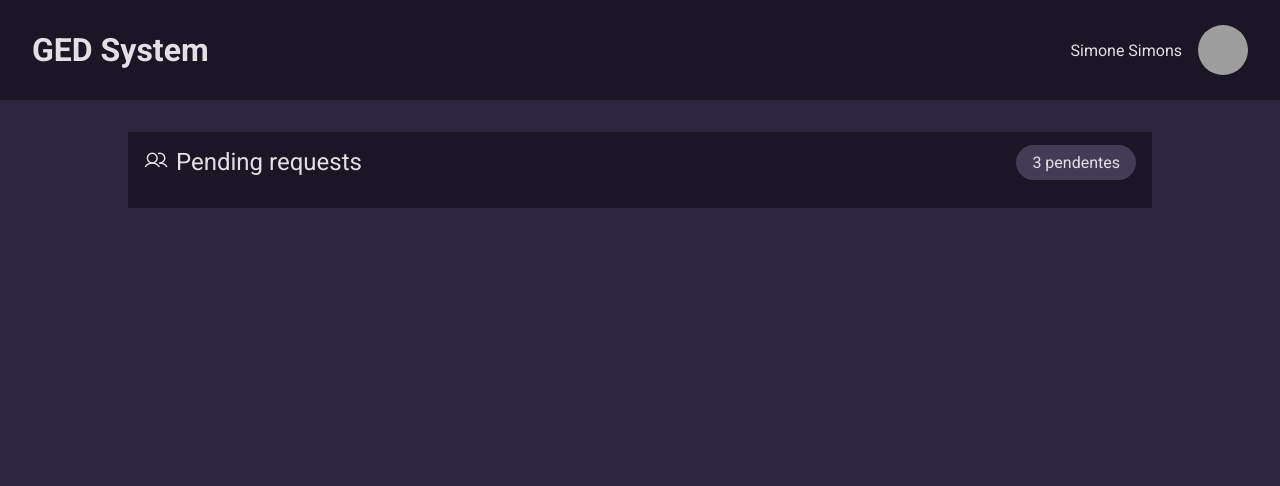
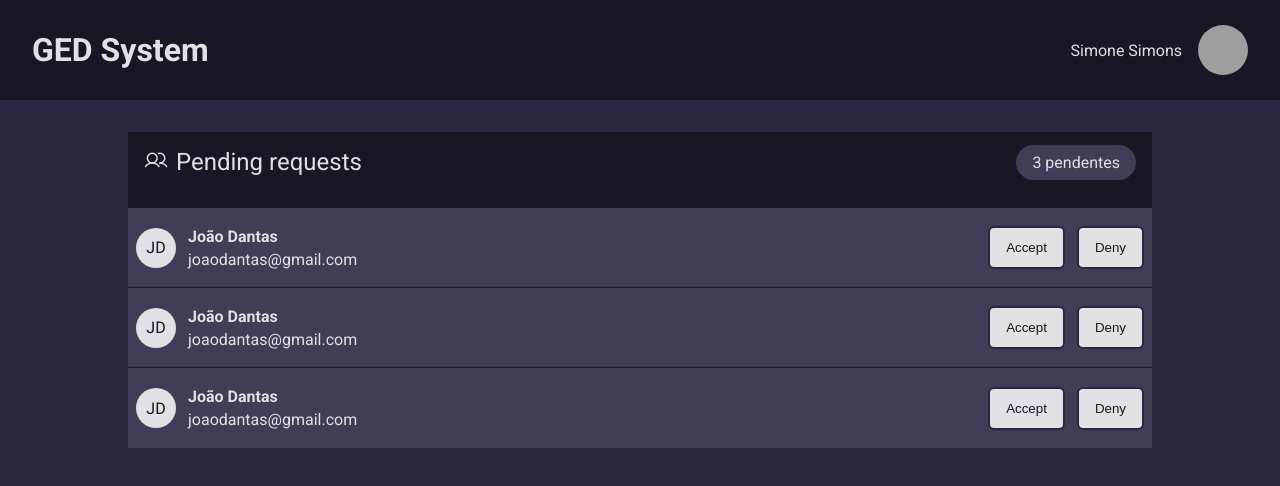
Before and after one commit to Tramas3030/GED-frontend, a React (Vite) app: page /group/admin in a window 1280 px wide. Shown: the top 486 px of the page. Built offline with nearby package versions, Linux system fonts and the light colour scheme; grey boxes are pictures that could not be loaded.

Commit message:
Created request card in admin page

```diff
--- /dev/null
+++ b/src/pages/Admin/components/ProfileRequestCard/index.tsx
@@ -0,0 +1,16 @@
+import { AvatarContainer, NameAndEmailContainer, ProfileRequestCardContainer } from "./styles";
+
+export function ProfileRequestCard() {
+  return(
+    <ProfileRequestCardContainer>
+      <AvatarContainer>
+        <p>JD</p>
+      </AvatarContainer>
+
+      <NameAndEmailContainer>
+        <span className="Username">João Dantas</span>
+        <span>joaodantas@gmail.com</span>
+      </NameAndEmailContainer>
+    </ProfileRequestCardContainer>
+  )
+}
--- /dev/null
+++ b/src/pages/Admin/components/ProfileRequestCard/styles.ts
@@ -0,0 +1,34 @@
+import styled from "styled-components";
+
+export const ProfileRequestCardContainer = styled.div`
+  display: flex;
+  align-items: center;
+  gap: 1.2rem;
+`
+
+export const AvatarContainer = styled.div`
+  width: 40px;
+  height: 40px;
+  border-radius: 9999px;
+  background-color: ${props => props.theme.gray};
+  color: ${props => props.theme["purple-900"]};
+
+  display: flex;
+  justify-content: center;
+  align-items: center;
+`;
+
+export const NameAndEmailContainer = styled.div`
+  display: flex;
+  flex-direction: column;
+
+  gap: 0.4rem;
+
+  span {
+    font-size: 1.6rem;
+  }
+
+  .Username {
+    font-weight: bold;
+  }
+`;
--- a/src/pages/Admin/components/RequestCard/index.tsx
+++ b/src/pages/Admin/components/RequestCard/index.tsx
@@ -0,0 +1,19 @@
+import { ProfileRequestCard } from "../ProfileRequestCard";
+import { AcceptOrDenyButtonsDivContainer, ButtonsContainer, RequestCardContainer } from "./styles";
+
+interface RequestCardProps {
+  hasBorder: boolean;
+}
+
+export function RequestCard({ hasBorder }: RequestCardProps) {
+  return(
+    <RequestCardContainer hasBorder={hasBorder}>
+      <ProfileRequestCard />
+
+      <AcceptOrDenyButtonsDivContainer>
+        <ButtonsContainer>Accept</ButtonsContainer>
+        <ButtonsContainer>Deny</ButtonsContainer>
+      </AcceptOrDenyButtonsDivContainer>
+    </RequestCardContainer>
+  )
+}
--- a/src/pages/Admin/components/RequestCard/styles.ts
+++ b/src/pages/Admin/components/RequestCard/styles.ts
@@ -0,0 +1,44 @@
+import styled from "styled-components";
+
+interface RequestsCardContainerProps {
+  hasBorder: boolean;
+}
+
+export const RequestCardContainer = styled.div<RequestsCardContainerProps>`
+  width: 100%;
+  height: 80px;
+
+  display: flex;
+  justify-content: space-between;
+  align-items: center;
+
+  padding: 0 0.8rem;
+
+  background-color: ${props => props.theme["purple-500"]};
+
+  border-bottom: ${props => props.hasBorder ? `1px solid ${props.theme["purple-900"]}` : "none"};
+`;
+
+export const AcceptOrDenyButtonsDivContainer = styled.div`
+  display: flex;
+  gap: 1.2rem;
+`;
+
+export const ButtonsContainer = styled.button`
+  border: none;
+  background: none;
+
+  padding: 1.2rem 1.6rem;
+  background-color: ${props => props.theme.gray};
+  color: ${props => props.theme["purple-900"]};
+
+  border: 2px solid ${props => props.theme["purple-700"]};
+  border-radius: 6px;
+
+  cursor: pointer;
+
+  &:hover {
+    transition: filter 0.2s;
+    filter: brightness(1.3);
+  }
+`;
--- a/src/pages/Admin/index.tsx
+++ b/src/pages/Admin/index.tsx
@@ -1,6 +1,13 @@
 import { Users } from "phosphor-react";
 
 import { LayoutContainer, PendingRequestsContainer, PendingRequestsCounterContainer, RequestsContainer } from "./styles";
+import { RequestCard } from "./components/RequestCard";
+
+const requests = [
+  { id: 1, name: "João Dantas", email: "joaodantas@gmail.com" },
+  { id: 2, name: "Maria Silva", email: "mariasilva@gmail.com" },
+  { id: 3, name: "Pedro Alves", email: "pedroalves@gmail.com" },
+];
 
 export function Admin() {
   return(
@@ -15,7 +22,9 @@ export function Admin() {
       </PendingRequestsContainer>
 
       <RequestsContainer>
-
+        {requests.map((request, index) => (
+          <RequestCard key={request.id} hasBorder={index !== requests.length - 1} />
+        ))}
       </RequestsContainer>
     </LayoutContainer>
   )
```
